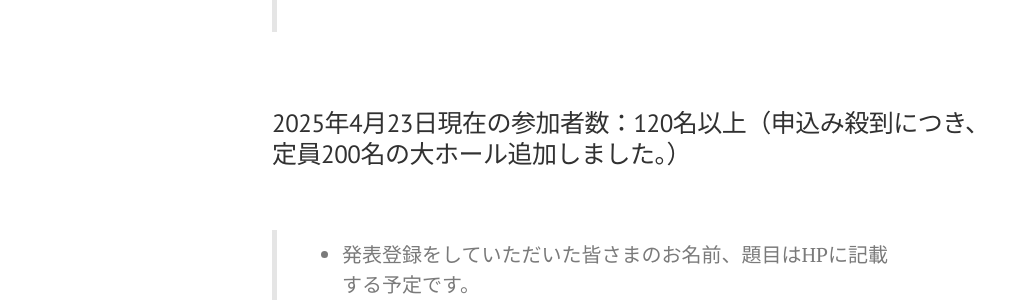
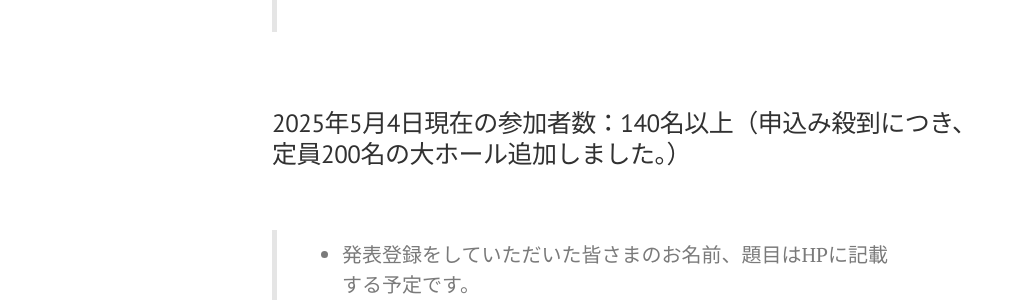
Before and after one commit to SystemsEthology/website, a Jekyll site: the page built from event_01/conference01_join.md, in a window 1280 px wide. Shown: the part 914-1214 px from the top of the page, without its empty margins (8-1028 px from the left). Built offline with Jekyll 4.4.1, drawn with Linux system fonts in a browser that asks for light colours.

Commit message:
Update conference01_join.md

```diff
--- a/event_01/conference01_join.md
+++ b/event_01/conference01_join.md
@@ -18,7 +18,7 @@ order: 5
 
 <br>
 
-### 2025年4月23日現在の参加者数：120名以上（申込み殺到につき、定員200名の大ホール追加しました。）
+### 2025年5月4日現在の参加者数：140名以上（申込み殺到につき、定員200名の大ホール追加しました。）
 
 <br>
 
```
